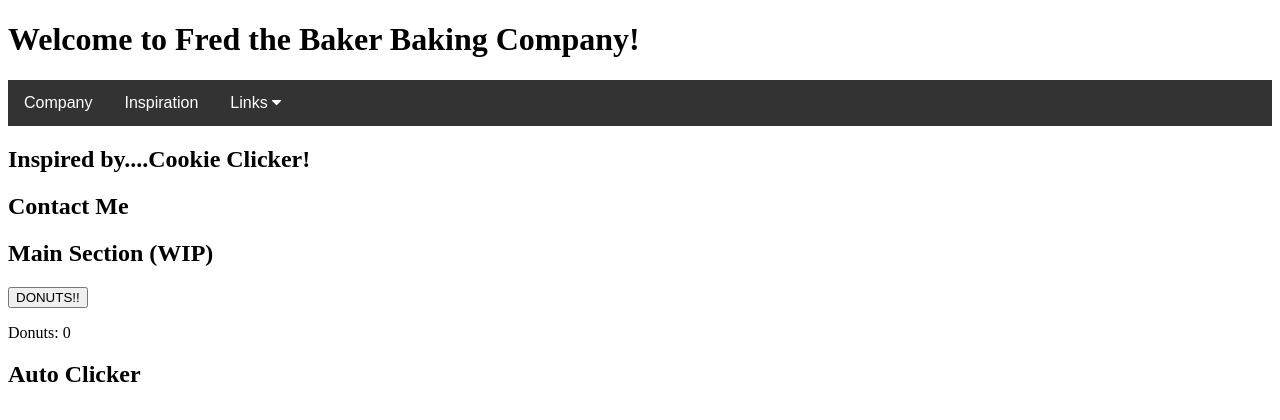
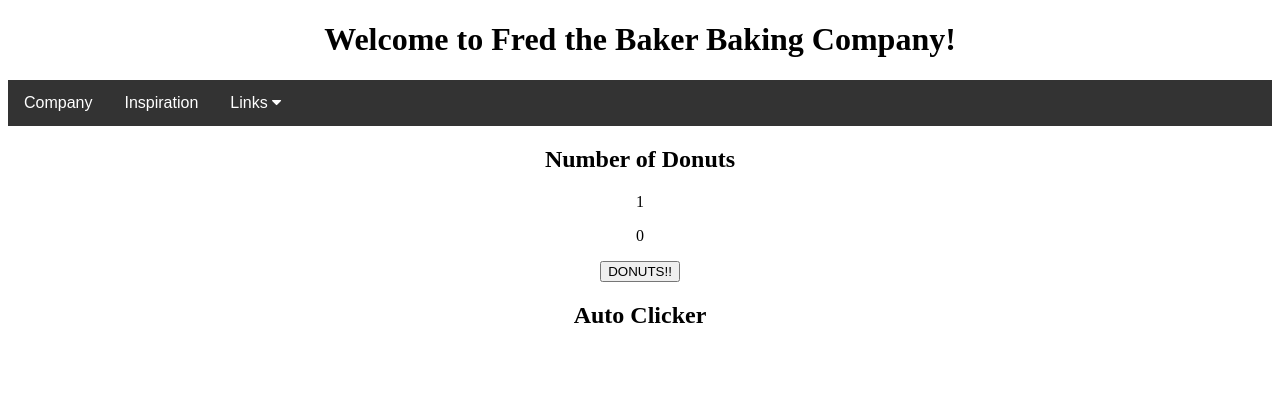
Before and after one commit to bcmgbokwere0/Donut_Clicker, a plain HTML site: page index.html in a window 1280 px wide. Both pictures are taken after a click on the button "DONUTS!!". Drawn offline with Linux system fonts and the light colour scheme.

Commit message:
center elements for html and added clicker logic

```diff
--- a/index.html
+++ b/index.html
@@ -12,7 +12,7 @@
   <body>
     <div class="container">
     <header class="header">
-      <h1>Welcome to Fred the Baker Baking Company! </h1>
+      <h1 style="text-align: center;">Welcome to Fred the Baker Baking Company! </h1>
       <div class="navbar">
         <a href="#news">Company</a>
         <a href= "https://orteil.dashnet.org/cookieclicker" target="_blank">
@@ -42,17 +42,12 @@
         </div>
       </div>
     </header>
-    <h2 class="inspiration"><a id="inspired"></a>
-      Inspired by....Cookie Clicker!</h2>
-    <aside class="contact">
-      <h2>Contact Me</h2>
-    </aside>
-    <section class="main">
-      <h2 id="page-main"> Main Section (WIP)</h2>
+    <section class="main" style="text-align: center;">
+      <h2 id="page-main"> Number of Donuts</h2>
+      <p id="donuts-count"></p> 0</p>
       <button id="button"> DONUTS!!</button>
-      <p>Donuts: <a id="donuts-count">0</a></p>
     </section>
-    <section id="auto-clicker">
+    <section id="auto-clicker" style="text-align: center;">
       <h2> Auto Clicker</h2>
     </section>
     <script src="script.js"></script>
--- a/script.js
+++ b/script.js
@@ -1,12 +1,19 @@
+const btn=document.getElementById("button");
+const display=document.getElementById("donuts-count");
+
 let donutCount = 0
 
 function addToDonutCount(amountToAdd) {
   donutCount = donutCount + amountToAdd
+  display.innerText = donutCount
 }
 
 function getDonutCount() {
   return donutCount
 }
+
+btn.addEventListener("click", function()
+{addToDonutCount(1)})
 
 // Auto Clicker
 
@@ -53,3 +60,9 @@ showButton.addEventListener('click', () => {
 favDialog.addEventListener('close', (e) => {
   outputBox.value = favDialog.returnValue === 'default' ? "No return value." : `ReturnValue: ${favDialog.returnValue}.`;
 });
+
+
+// //Add a click event listener to our button
+btn.addEventListener("click", function () {
+  addEventListener(1);
+});
```
